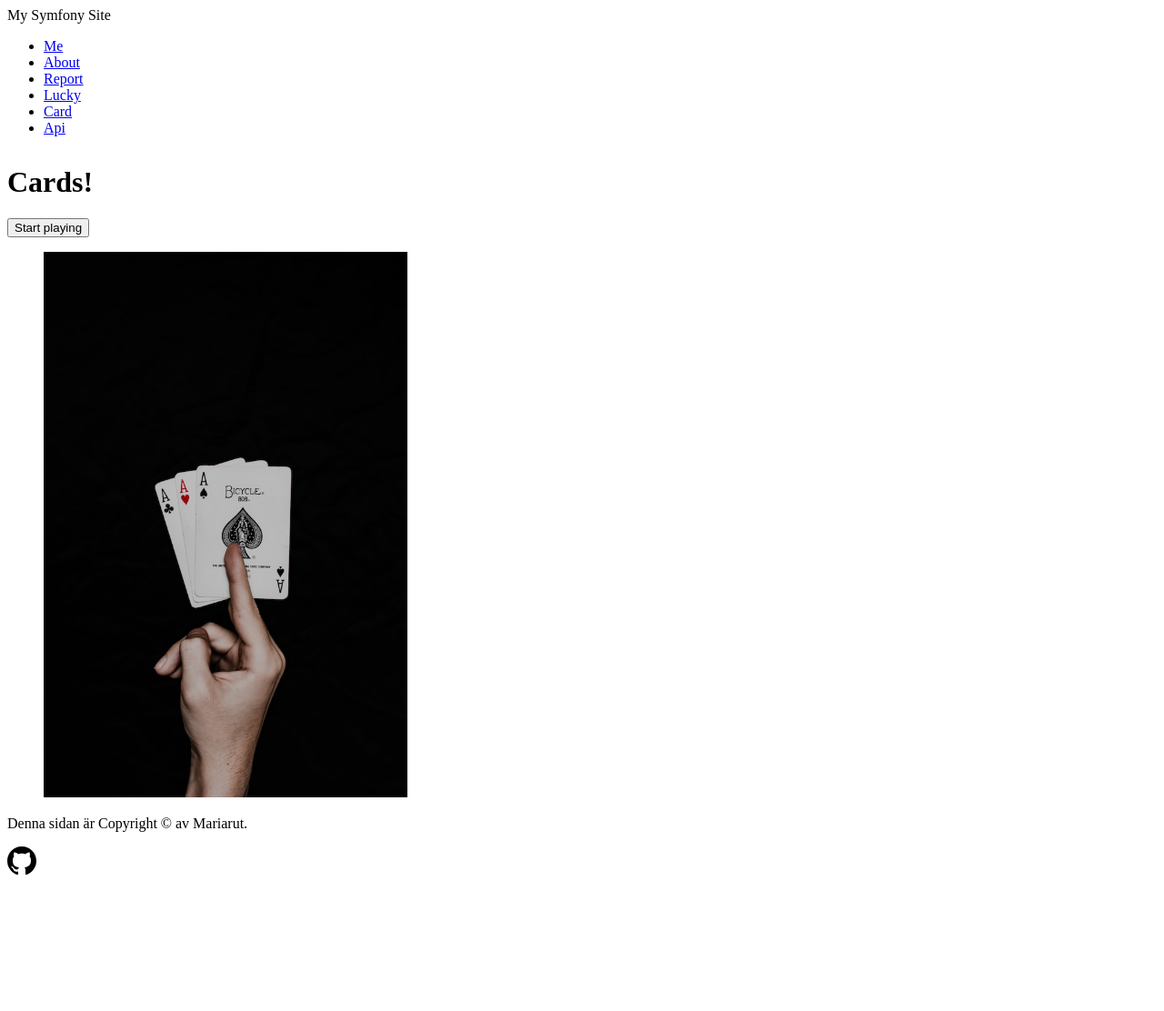
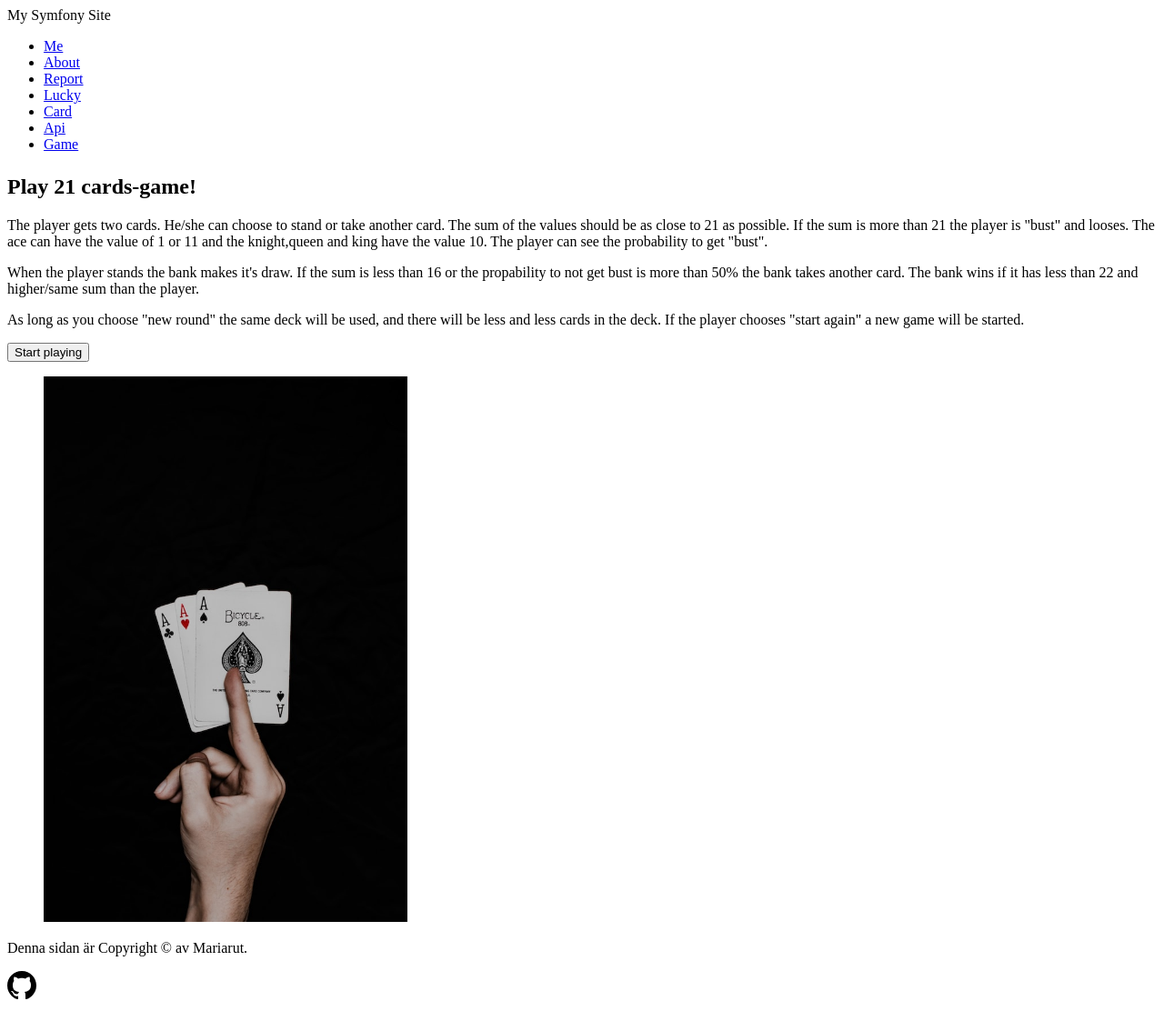
Before and after one commit to Mariarut14/mvcReport, a Symfony app: template templates/game/home.html.twig in a window 1280 px wide. Shown: the whole page at 91% size. Before the commit the page ends 962 px from the top, so only its background shows below. Run offline with Twig, Linux system fonts and the light colour scheme; the template is opened without the code that fills it, so the values that code supplies are empty; some libraries are stand-ins or nearby versions.

Commit message:
Fix appareance on card-table and change propability

```diff
--- a/assets/styles/app.scss
+++ b/assets/styles/app.scss
@@ -14,3 +14,8 @@
     padding-left: 1em;
     padding-right: 1em;
 }
+article {
+    width: 80%;
+    margin-left: auto;
+    margin-right: auto;
+}
--- a/src/Controller/Card/Hand.php
+++ b/src/Controller/Card/Hand.php
@@ -87,7 +87,7 @@
             }
         }
         $propNotBust = $numLowCards / count($this->deck);
-        return round($propNotBust, 2) * 100;
+        return 100 - round($propNotBust, 2) * 100;
     }
 
 
@@ -108,7 +108,7 @@
         $sum = $this->sum();
         $propability = $this->propability();
         $deck = $this->deck;
-        while ($sum < 17 | $propability > 50) {
+        while ($sum < 17 | $propability < 50) {
             $deck = $this->newCardInPlay($deck);
             $sum = $this->sum();
             $propability = $this->propability();
--- a/src/Controller/GameController.php
+++ b/src/Controller/GameController.php
@@ -136,7 +136,7 @@
         $deck = $hand->setValue();
         $deck = $hand->bankPlay();
         $sum = $hand->sum();
-        if ($sum > 21 ) {
+        if  ($sum > 21 ) {
             $this->addFlash(
                 'win',
                 'The bank got more than 21 and you won the round!'
--- a/templates/base.html.twig
+++ b/templates/base.html.twig
@@ -25,6 +25,7 @@
                 <li><a href="{{ path('lucky') }}">Lucky</a></li>
                 <li><a href="{{ path('card') }}">Card</a></li>
                 <li><a href="{{ path('api') }}">Api</a></li>
+                <li><a href="{{ path('game_init_get') }}">Game</a></li>
         </ul>
         </nav>
     </header>
--- a/templates/game/home.html.twig
+++ b/templates/game/home.html.twig
@@ -3,16 +3,35 @@
 {% block title %}Cards{% endblock %}
 
 {% block body %}
-    <h1 style="margin-top:1em">Cards!</h1>
+    <div class="two-col-layout">
         <article class=article>
+
+            <h1 style="margin-top:1em">Play 21 cards-game!</h1>
+            <p>The player gets two cards. He/she can choose to stand or take
+            another card. The sum of the values should be as close to 21 as
+            possible. If the sum is more than 21 the player is "bust" and looses.
+            The ace can have the value of 1 or 11 and the knight,queen and king
+            have the value 10. The player can see the probability to get "bust".</p>
+            <p>When the player stands the bank makes it's draw. If the sum is less than
+            16 or the propability to not get bust is more than 50% the bank takes
+            another card. The bank wins if it has less than 22 and higher/same sum than the
+            player.</p>
+            <p>As long as you choose "new round" the same deck will be used, and there
+            will be less and less cards in the deck. If the player chooses "start again"
+            a new game will be started.</p>
+
             <form method="post" action="">
                 <input type="submit" name="do_it" value="Start playing">
             </form>
 
+        </article>
+    <aside class="card-image">
 
-            <figure class="center" >
-                <img src="{{ asset('img/aces.jpg') }}" width=400px alt="aces">
-            </figure>
-        </article>
+        <figure class="center" >
+            <img src="{{ asset('img/aces.jpg') }}" width=400px alt="aces">
+        </figure>
+    </aside>
+        </div>
+
 
 {% endblock %}
```
Also changed, not shown: assets/styles/card.scss (+24 -0 lines), templates/game/play.html.twig (+6 -3 lines), templates/game/result.html.twig (deleted, +0 -40 lines).
